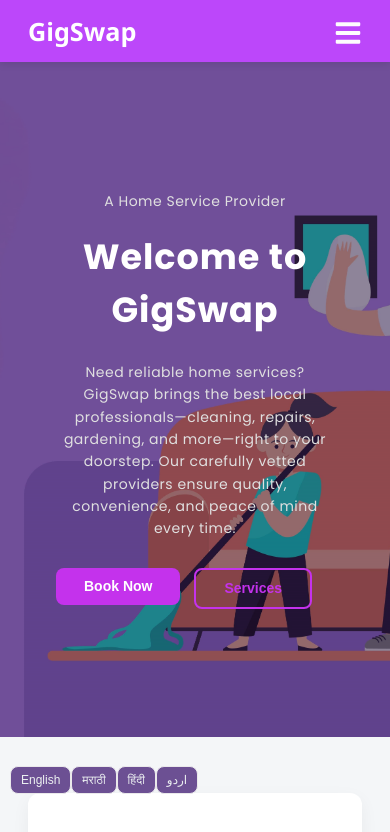
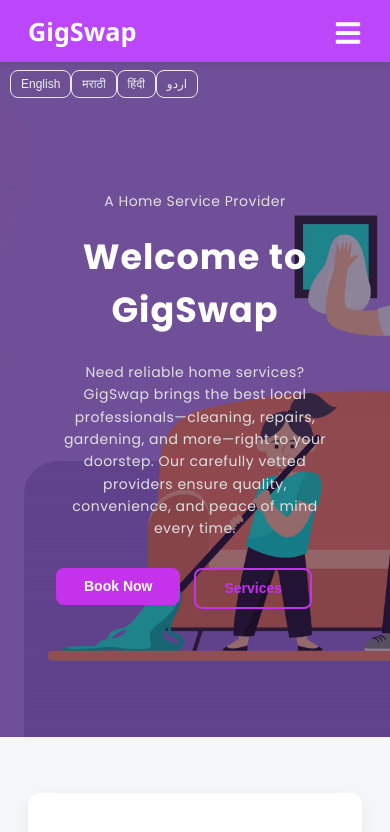
Before and after one commit to MohammadParvez7/GigSwap-hsp, a React (Vite) app in the folder client/: page / in a window 390 px wide. Shown: the top 832 px of the page. Built offline with nearby package versions, Linux system fonts and the light colour scheme; no server answers.

Commit message:
buttons arrangement

```diff
--- a/client/src/components/GoogleTranslate.css
+++ b/client/src/components/GoogleTranslate.css
@@ -55,7 +55,7 @@
     align-items: flex-start; /* Aligns buttons to the left */
 
     /* Moves the buttons to the bottom of the screen */
-    top: auto;
+    top: 70px;
     bottom: 50px; /* Adjust this value to raise or lower the buttons */
     left: 10px;
     gap: 5px; /* Reduce space between buttons on mobile */
```
